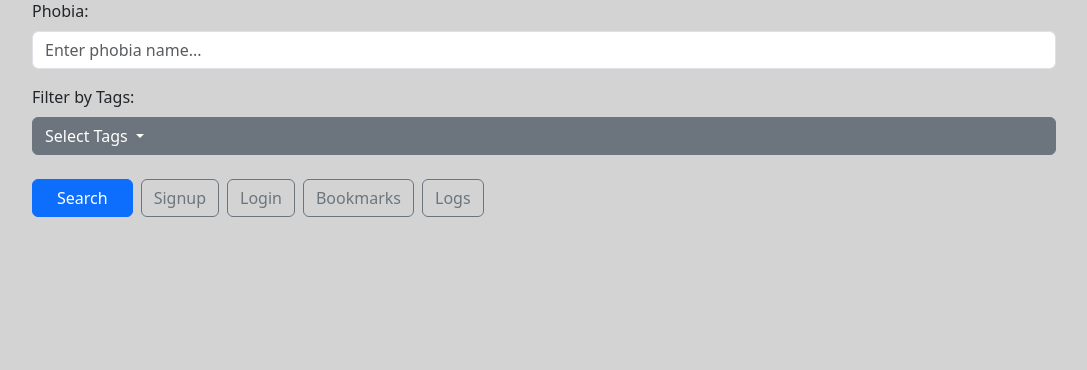
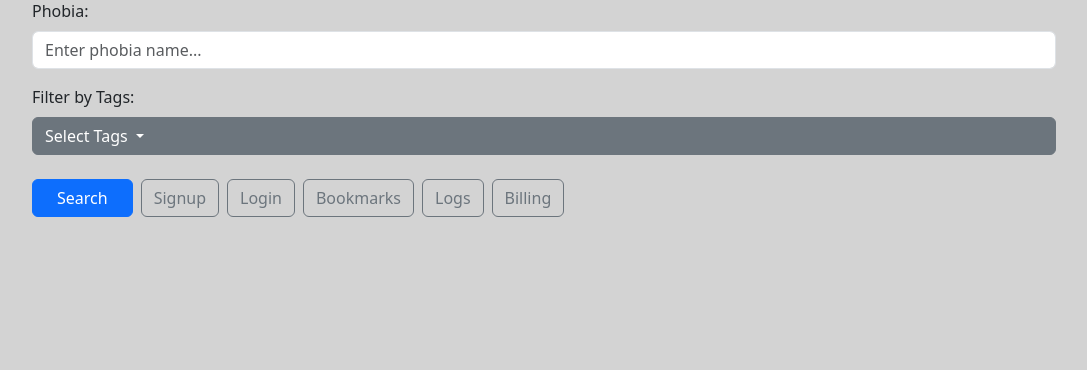
Before and after one commit to Jelly-Bean-Coder/phobia-pages, a Flask app: template app/templates/pre-search.html in a window 1280 px wide. Shown: the part 412-782 px from the top of the page, without its empty margins (96-1183 px from the left). Run offline with Flask 3, Linux system fonts and the light colour scheme; the template is opened without the code that fills it: values that come from a table or form of the project are taken from there, others are empty; parts of the project's set-up code (start-up, migrations or seed data) failed here and were passed over.

Commit message:
Add billing link to pre-search navigation

```diff
--- a/app/templates/pre-search.html
+++ b/app/templates/pre-search.html
@@ -40,6 +40,7 @@
             <a href="{{ url_for('auth.login') }}" class="btn btn-outline-secondary">Login</a>
             <a href="{{ url_for('views.bookmarks') }}" class="btn btn-outline-secondary">Bookmarks</a>
             <a href="{{ url_for('views.logs') }}" class="btn btn-outline-secondary">Logs</a>
+            <a href="{{ url_for('auth.billing') }}" class="btn btn-outline-secondary">Billing</a>
         </div>
     </form>
 </div>
```
